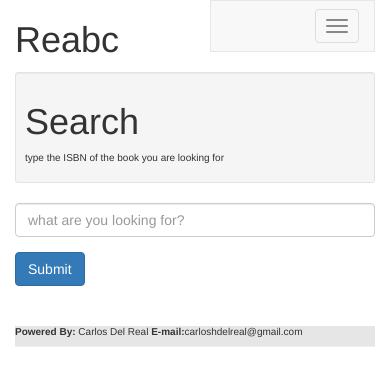
After one commit to carloshdelreal/cs50flask, a Flask app: page /search in a window 390 px wide. The commit adds this page. Shown: the top 386 px of the page. Run offline with Flask 2, Linux system fonts and the light colour scheme; the visitor is signed in with stand-in values (Sample User, id 1); tables that the repository leaves empty hold one stand-in row (values such as "Sample post"); some libraries are stand-ins or nearby versions.

Commit message:
Import, Search it seems ok, ready for start linking the API

```diff
--- a/application.py
+++ b/application.py
@@ -5,6 +5,7 @@ from flask_session import Session
 from werkzeug.security import generate_password_hash, check_password_hash
 from sqlalchemy import create_engine
 from sqlalchemy.orm import scoped_session, sessionmaker
+from functools import wraps
 
 app = Flask(__name__)
 
@@ -58,6 +59,19 @@ def register():
             return render_template("error.html", message=f"The user {user} already exists" )
         return render_template("error.html", message="no fue posible guardar los datos en el servidor" )
 
+
+#from flask import g, request, redirect, url_for
+##The decorator for restricting views to loggedin users
+def login_required(f):
+    @wraps(f)
+    def decorated_function(*args, **kwargs):
+        if 'username' in session:
+            return f(*args, **kwargs)
+        else:
+            return redirect(url_for('login', next=request.url))
+
+    return decorated_function
+
 @app.route("/login", methods=["POST", "GET"])
 def login():
     if request.method == "GET":
@@ -87,3 +101,21 @@ def loggedout():
 @app.route("/loggedin")
 def loggedin():
     return render_template("loggedin.html")
+
+######
+
+@app.route("/search", methods=["POST", "GET"])
+@login_required
+def search():
+    if request.method == "GET":
+        return render_template("search.html", results=None)
+    if request.method == "POST":
+        #print(request.form['search'])
+        try:
+            year = int(request.form['search'])
+            results = db.execute("SELECT * FROM books WHERE (year = :year)", { "year": year})
+        except ValueError:
+            results = db.execute("SELECT * FROM books WHERE (title LIKE :search OR author LIKE :search OR isbn LIKE :search )",
+                    { "search": "%"+str(request.form['search']).lower()+"%" }).fetchall()
+        print(results) #OR title LIKE :search OR author LIKE :search
+        return render_template("search.html",results=results)
--- /dev/null
+++ b/history.sql
@@ -0,0 +1,6 @@
+CREATE TABLE "books" (
+  "isbn" VARCHAR PRIMARY KEY NOT NULL,
+  "title" VARCHAR NOT NULL,
+  "author" VARCHAR NOT NULL,
+  "year" INTEGER NOT NULL
+);
--- a/templates/error.html
+++ b/templates/error.html
@@ -5,6 +5,6 @@
 {% block body %}
     <h1> Error </h1>
     <p>
-        {{ message }} <a href="/index">go to home</a> to see your favorite books
+        {{ message }} <a href="/">go to home</a> to see your favorite books
     </p>
 {% endblock  %}
--- a/templates/index.html
+++ b/templates/index.html
@@ -4,7 +4,13 @@
 {% endblock %}
 {% block body %}
     <h1> Welcome to Reabc </h1>
+    {% if 'username' in session %}
+    <p>
+        the books place. <a href="/search">search</a> to see your favorite books
+    </p>
+    {% else %}
     <p>
         the books place. <a href="/login">log in</a> to see your favorite books
     </p>
+    {% endif %}
 {% endblock  %}
--- a/templates/loggedin.html
+++ b/templates/loggedin.html
@@ -10,6 +10,7 @@
             <div class="well">
                 <h1>Welcome {{ session['username'] }}</h1>
                 <p> it is so nice to see you again!! </p>
+                <p> <a href="/search">Search your favorite books </a> </p>
             </div>
 
 
--- /dev/null
+++ b/templates/search.html
@@ -0,0 +1,74 @@
+{% extends 'layout.html' %}
+{% block head %}
+   <title>Reabc Search</title>
+{% endblock %}
+{% block body %}
+<div class="container">
+    <div class="row">
+        <div class="col-xs-12 col-sm-10 col-md-8 col-lg-8">
+
+            <div class="row">
+                <div class="well well-sm">
+                    <h1>Search</h1>
+                    <p> type the ISBN of the book you are looking for </p>
+                </div>
+            </div>
+            <div class="row">
+                <form action="" method="POST" class="form-inline" role="form">
+
+                    <div class="form-group">
+
+                        <label class="sr-only" for="search">search</label>
+                        <input type="text" class="form-control" name="search" id="search" placeholder="what are you looking for?">
+                    </div>
+
+                    <button type="submit" class="btn btn-primary">Submit</button>
+                </form>
+            </div>
+
+        </div>
+    </div>
+    {% if results==None %}
+
+    {% elif results|length > 1 %}
+    <div class="row">
+        <div class="col-xs-12 col-sm-10 col-md-8 col-lg-8">
+            <div class="table-responsive">
+                <table class="table table-hover">
+                    <thead>
+                        <tr>
+                            <th>Isbn</th><th>Title</th><th>Author</th><th>year</th>
+                        </tr>
+                    </thead>
+                    <tbody>
+                        {% for row in results %}
+                            <tr><td>{{ row[0] }}</td><td>{{ row[1].title() }}</td><td>{{ row[2].title() }}</td><td>{{ row[3] }}</td></tr>
+                        {% endfor %}
+                    </tbody>
+                </table>
+            </div>
+        </div>
+    </div>
+    {% elif results|length == 0 %}
+    <div class="col-xs-12 col-sm-10 col-md-8 col-lg-8">
+        <div class="table-responsive">
+            <table class="table table-hover">
+                <thead>
+                    <tr>
+                        <th>Isbn</th><th>Title</th><th>Author</th><th>year</th>
+                    </tr>
+                </thead>
+                <tbody>
+
+                        <tr><td> Sorry :( there where no matches</td></tr>
+
+                </tbody>
+            </table>
+        </div>
+    </div>
+    {% endif %}
+</div>
+
+
+
+{% endblock  %}
```
Also changed, not shown: import.py (added, +23 -0 lines), 2 other files.
